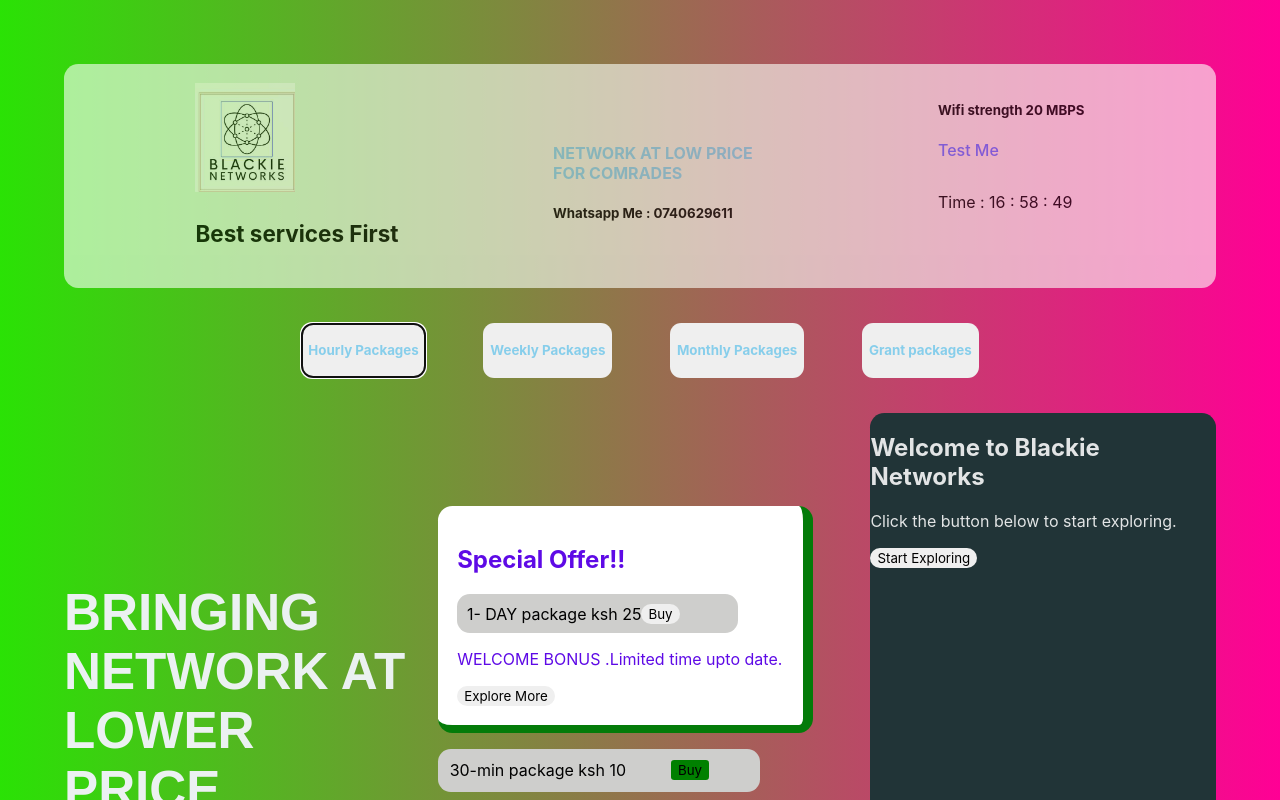
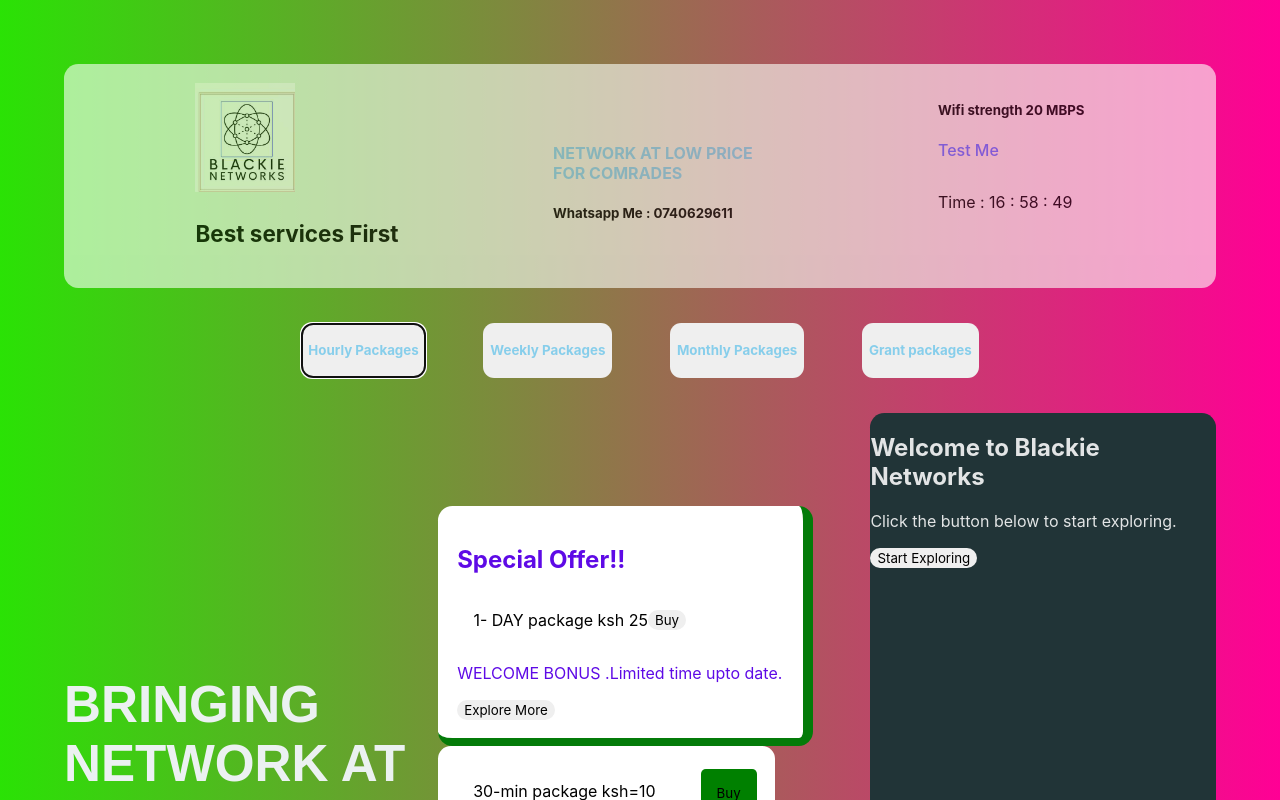
Before and after one commit to Enockay/Blackie-Networks, a React (Vite) app in the folder networks-tech/: page / in a window 1280 px wide. Both pictures are taken after a click on the button "Hourly Packages". Shown: the top 800 px of the page. Built offline with nearby package versions, Linux system fonts and the light colour scheme.

Commit message:
1file added

```diff
--- a/networks-tech/src/packages.jsx
+++ b/networks-tech/src/packages.jsx
@@ -12,32 +12,32 @@
     if (button === 'btn1') {
       content = (
         <div className='packages'>
-          <p className="item-1">30-min package ksh 10 <button className="k-10"> Buy</button> </p>
-          <p className="item-1">1-hour package ksh 20 <button className="k-20"> Buy</button> </p>
-          <p className="item-1">2-hour package ksh 30 <button className="k-30"> Buy</button> </p>
-          <p className="item-1">3-hour package ksh 50 <button className="k-50"> Buy</button> </p>
-          <p className="item-1">6-hour package ksh 100 <button className="k-100">Buy</button> </p>
+          <span className="item-1"><p className='p'>30-min package ksh=10</p> <button className="k-10"> Buy</button> </span>
+          <span className="item-1"><p className='p' >1-hour package ksh=20</p> <button className="k-20"> Buy</button> </span>
+          <span className="item-1"><p className='p'>2-hour package ksh=30</p> <button className="k-30"> Buy</button> </span>
+          <span className="item-1"><p className='p'>3-hour package ksh=50 </p><button className="k-50"> Buy</button> </span>
+          <span className="item-1"><p className='p'>6-hour package ksh=100 </p><button className="k-100">Buy</button> </span>
         </div>
       );
     } else if (button === 'btn2') {
       content = (
 
         <div className='packages'>
-          <p className="item-1">2 days package ksh 200 <button className="k-10"> Buy</button> </p>
-          <p className="item-1">3 days package ksh 250 <button className="k-20"> Buy</button> </p>
-          <p className="item-1">7 days package ksh 350 <button className="k-30"> Buy</button> </p>
-          <p className="item-1">10 days package ksh 450 <button className="k-50"> Buy</button> </p>
-          <p className="item-1">14 days package ksh 700 <button className="k-100">Buy</button> </p>
+          <span className="item-1"><p className='p'>2 days package ksh=200</p> <button className="k-10"> Buy</button> </span>
+          <span className="item-1"><p className='p'>3 days package ksh=250 </p><button className="k-20"> Buy</button> </span>
+          <span className="item-1"><p className='p'>7 days package ksh=350</p> <button className="k-30"> Buy</button> </span>
+          <span className="item-1"><p className='p'>10 days package ksh=450 </p><button className="k-50"> Buy</button> </span>
+          <span className="item-1"><p className='p'>14 days package ksh=700 </p><button className="k-100">Buy</button> </span>
         </div>
       );
     } else if (button === 'btn3') {
       content = (
         <div className='packages'>
-          <p className="item-1">20 days package ksh 1200 <button className="k-10"> Buy</button> </p>
-          <p className="item-1">30 days package ksh 1500 <button className="k-20"> Buy</button> </p>
-          <p className="item-1">10 days package ksh  300 <button className="k-30"> Buy</button> </p>
-          <p className="item-1">21 days package ksh 800 <button className="k-50"> Buy</button> </p>
-          <p className="item-1">28 days package ksh 1000 <button className="k-100">Buy</button> </p>
+          <span className="item-1"><p className='p'>20 days package ksh=1200</p> <button className="k-10"> Buy</button> </span>
+          <span className="item-1"><p className='p'>30 days package ksh=1500 </p><button className="k-20"> Buy</button> </span>
+          <span className="item-1"><p className='p'>10 days package ksh=300 </p><button className="k-30"> Buy</button> </span>
+          <span className="item-1"><p className='p'>21 days package ksh=800 </p><button className="k-50"> Buy</button> </span>
+          <span className="item-1"><p className='p'>28 days package ksh=1000</p> <button className="k-100">Buy</button> </span>
         </div>
       );
     } else if (button === 'btn4') {
--- a/networks-tech/src/user.css
+++ b/networks-tech/src/user.css
@@ -55,6 +55,7 @@
 .packages{
     display: flex;
     flex-direction: column;
+    gap: 1.5rem;
 }
 
 .advert{
@@ -71,10 +72,13 @@
     .advert{
         font-size: 1.5rem;
     }
-
+    .container1{
+        display: none;
+    }
 
     .container2{
-        width: 60%;
+        width: 90%;
+        padding: 2%;
     }
     .container3{
         width: 95%;
@@ -92,7 +96,7 @@
         background-color: #5e0ae6;
     }
     .item-1{
-        padding: 1%;
+        padding:2%;
         min-width: 90%;
 
     }
@@ -116,16 +120,18 @@
 .k-20,.k-30,.k-10,.k-100,.k-50{
     margin-left: 15%;
     background-color:green;
-    border-radius: 0.2rem;
+    border-radius: 0.3rem;
+    padding: 5%;
 
 }
 .item-1{
     display: flex;
     max-width: 80%;
-    background-color: rgb(206, 206, 204);
+    background-color: white;
     color: black;
-    padding: 3%;
+    padding: 5%;
     border-radius: 0.8rem;
+
 }
 .cont1-2{
     display: flex;
@@ -185,3 +191,8 @@
       border-right: 11px solid green;
     }
   }
+  .p{
+    display: flex;
+    justify-self: flex-start;
+    place-content: start;
+  }
```
